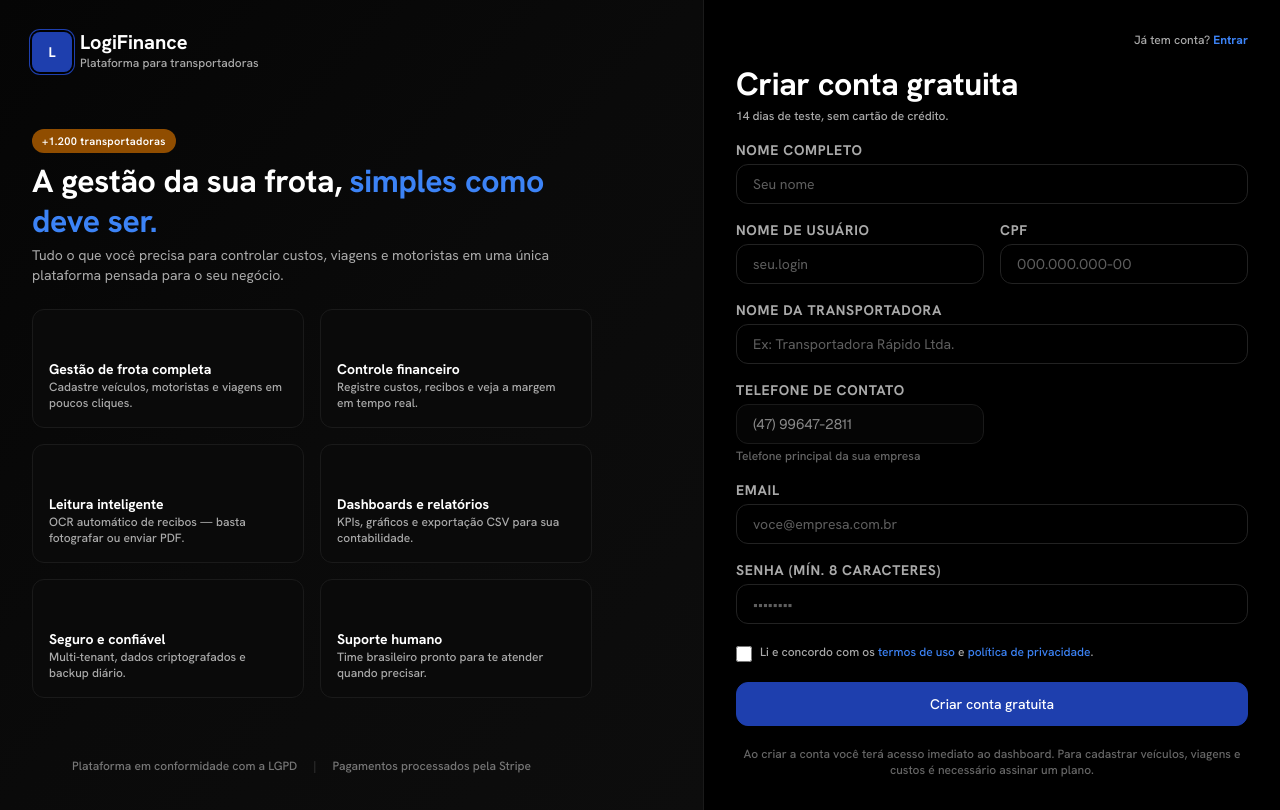
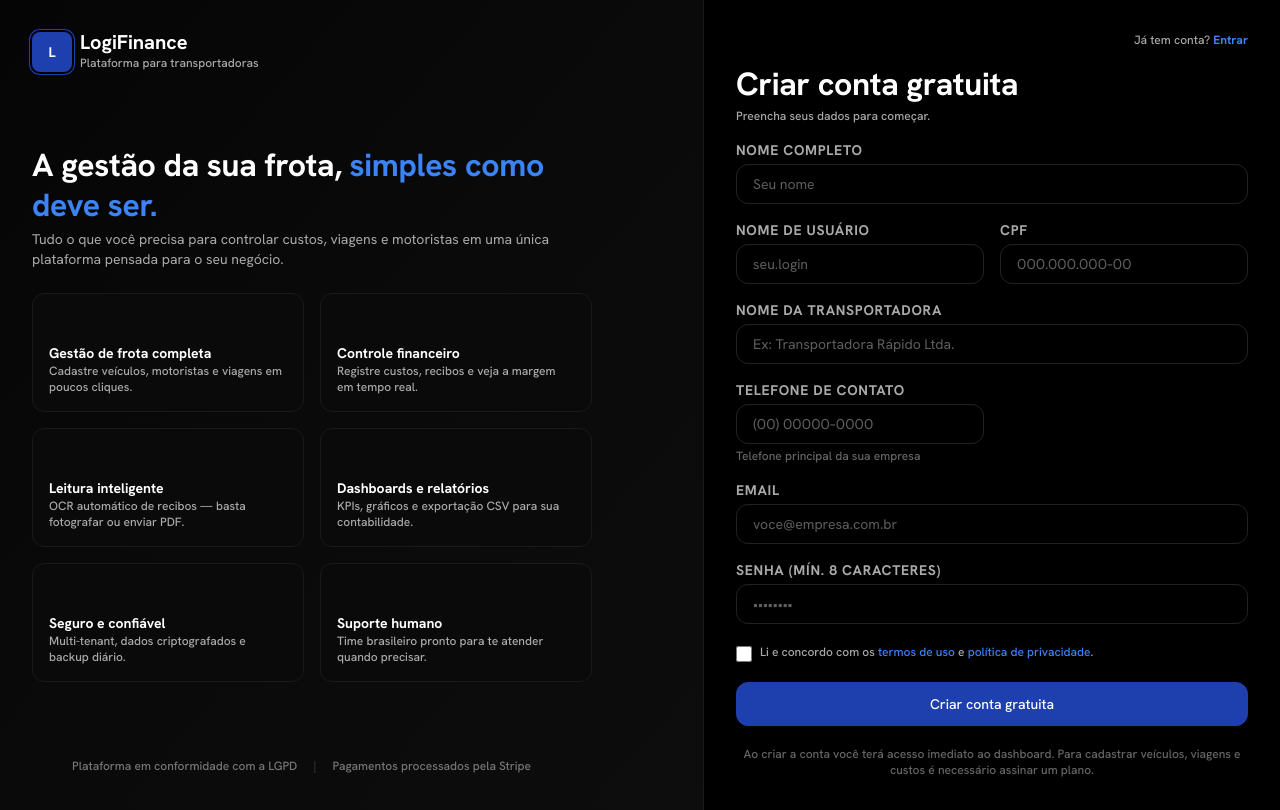
Before and after one commit to BenMachado/logifinance, a Next.js app in the folder frontend/: page /register in a window 1280 px wide. Built offline with nearby package versions, Linux system fonts and the light colour scheme; no server answers.

Commit message:
fix: telefone editavel, remover badge fake e texto de teste gratis

```diff
--- a/frontend/app/(auth)/register/page.tsx
+++ b/frontend/app/(auth)/register/page.tsx
@@ -12,7 +12,7 @@ import { registerRequest, loginRequest } from "@/hooks/useAuth";
 import { useAuthStore } from "@/stores/authStore";
 import { errorMessage } from "@/lib/api";
 
-const SUPPORT_PHONE = "(47) 99647-2811";
+const SUPPORT_PHONE = "";
 
 // --- Máscaras ------------------------------------------------------------
 
@@ -147,8 +147,7 @@ export default function RegisterPage() {
 
         <div className="flex flex-col gap-lg max-w-[560px]">
           <div>
-            <Badge variant="profit">+1.200 transportadoras</Badge>
-            <h2 className="mt-sm font-display text-headline-lg font-bold text-white leading-tight">
+            <h2 className="font-display text-headline-lg font-bold text-white leading-tight">
               A gestão da sua frota, <span className="text-[hsl(217,91%,60%)]">simples como deve ser.</span>
             </h2>
             <p className="mt-xs text-body-md text-[#aaa]">
@@ -204,7 +203,7 @@ export default function RegisterPage() {
             Criar conta gratuita
           </h2>
           <p className="text-data-mono-sm text-[#aaa] mb-md">
-            14 dias de teste, sem cartão de crédito.
+            Preencha seus dados para começar.
           </p>
 
           <form onSubmit={handleSubmit} className="flex flex-col gap-md">
@@ -267,8 +266,7 @@ export default function RegisterPage() {
                   onChange={(e) => update("phone", maskPhone(e.target.value))}
                   placeholder="(00) 00000-0000"
                   maxLength={15}
-                  disabled
-                  className="bg-[#050505] border-[#1a1a1a] text-[#888] cursor-not-allowed font-mono"
+                  className="bg-black border-[#222] text-white focus:border-[hsl(217,91%,60%)] font-mono"
                 />
                 <span className="text-data-mono-sm text-[#666]">
                   Telefone principal da sua empresa
```
Also changed, not shown: 1 other file (tests, documents, lock files or other folders).
